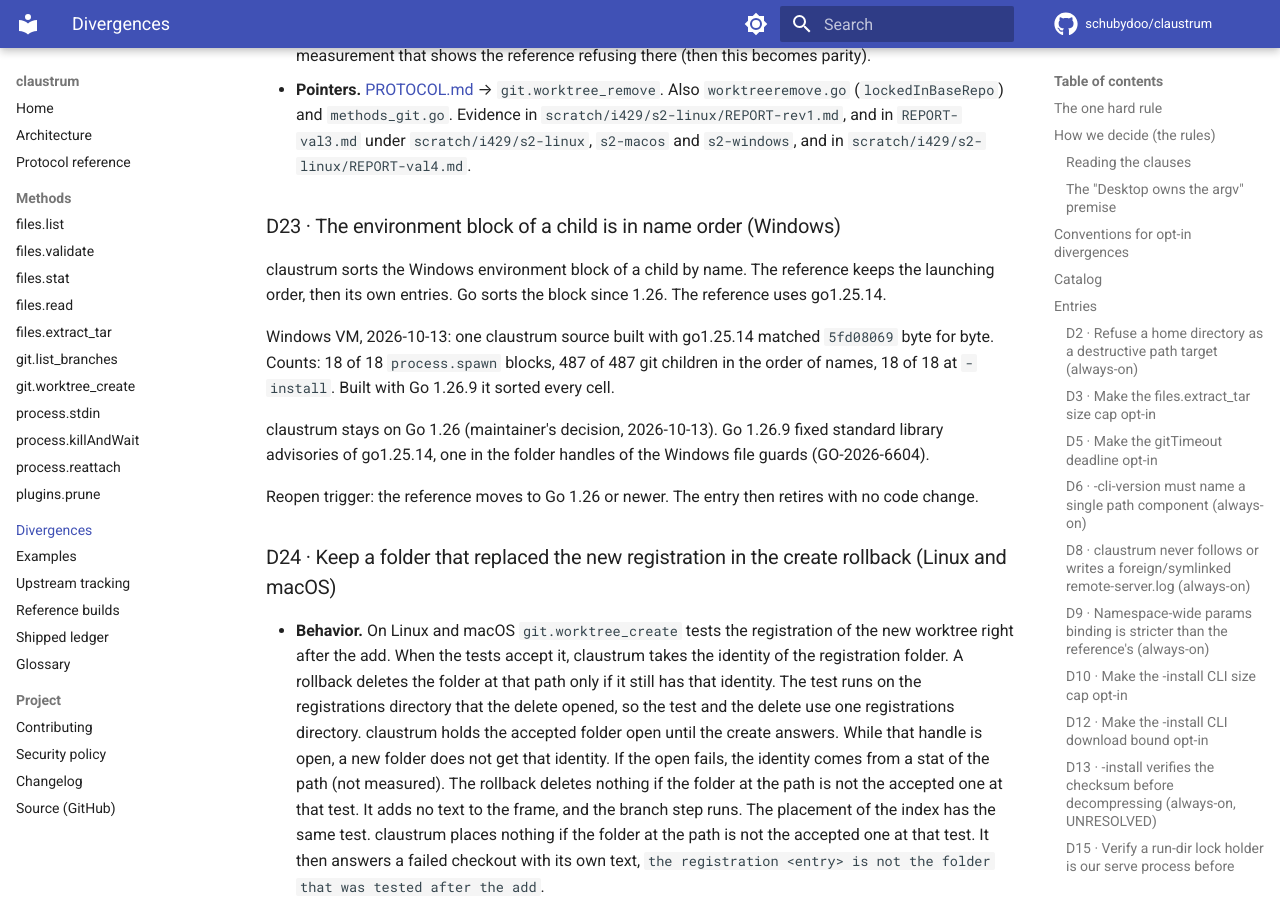
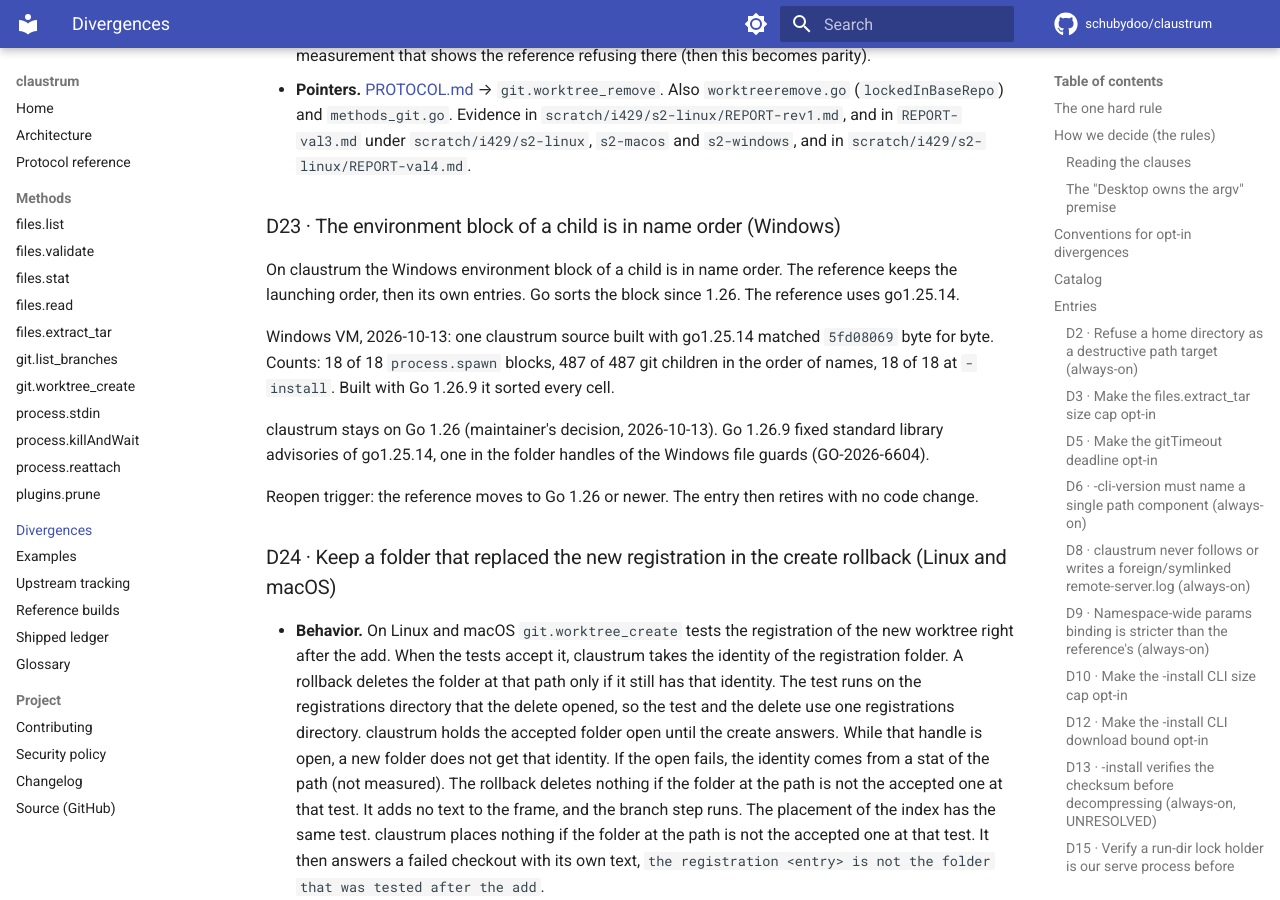
Before and after one commit to schubydoo/claustrum, an MkDocs documentation site: the page built from docs/DIVERGENCES.md, in a window 1280 px wide and 900 px high, scrolled down 27383 px. Built offline with MkDocs 1.6.1 and Material for MkDocs 9.7.7, drawn with Linux system fonts in a browser that asks for light colours; comment, search, counter and statistics services are not loaded.

```diff
--- a/docs/DIVERGENCES.md
+++ b/docs/DIVERGENCES.md
@@ -1126,8 +1126,8 @@ operator-declinable. Only CT-2 and CT-5 carry a flag and a key.
 
 ### D23 · The environment block of a child is in name order (Windows) { #d23 }
 
-claustrum sorts the Windows environment block of a child by name. The reference
-keeps the launching order, then its own entries. Go sorts the block since 1.26.
+On claustrum the Windows environment block of a child is in name order. The
+reference keeps the launching order, then its own entries. Go sorts the block since 1.26.
 The reference uses go1.25.14.
 
 Windows VM, 2026-10-13: one claustrum source built with go1.25.14 matched
```
Also changed, not shown: docs/UPSTREAM-TRACKING.md (+1 -1 lines).
